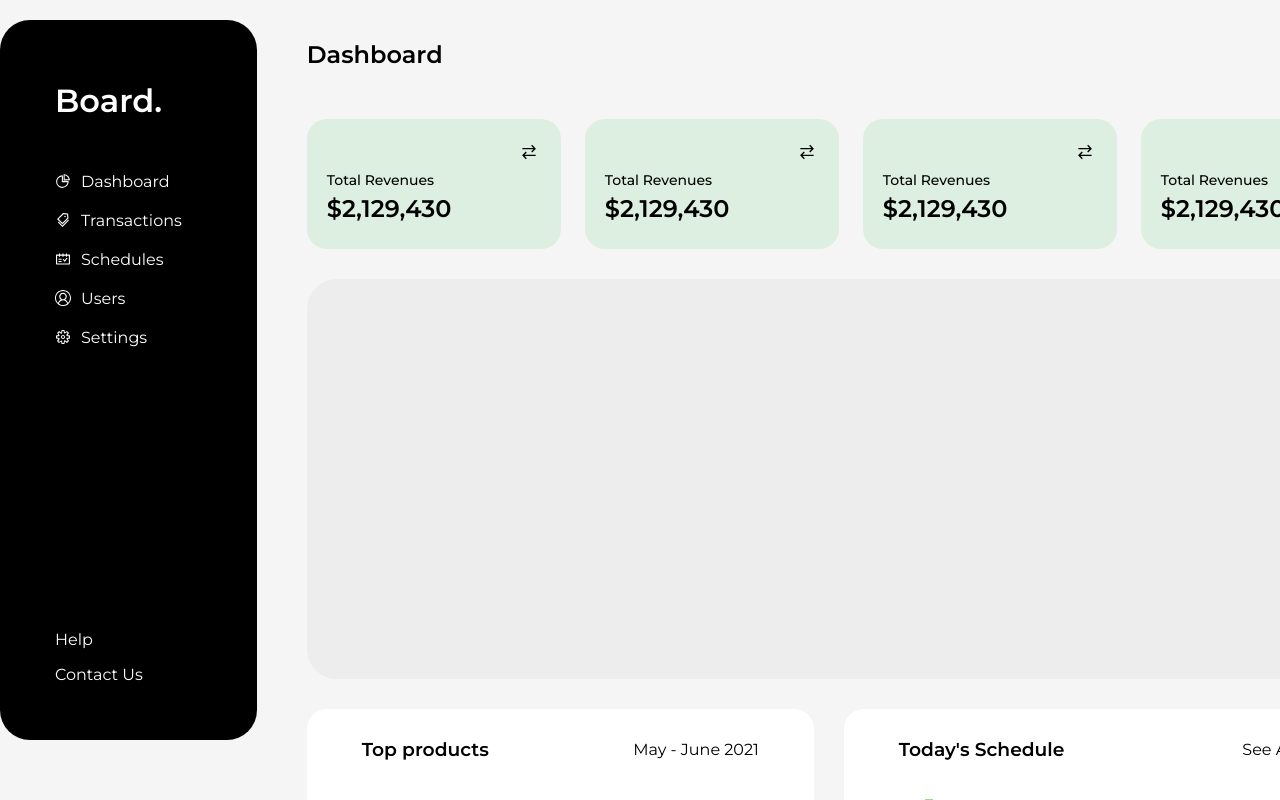
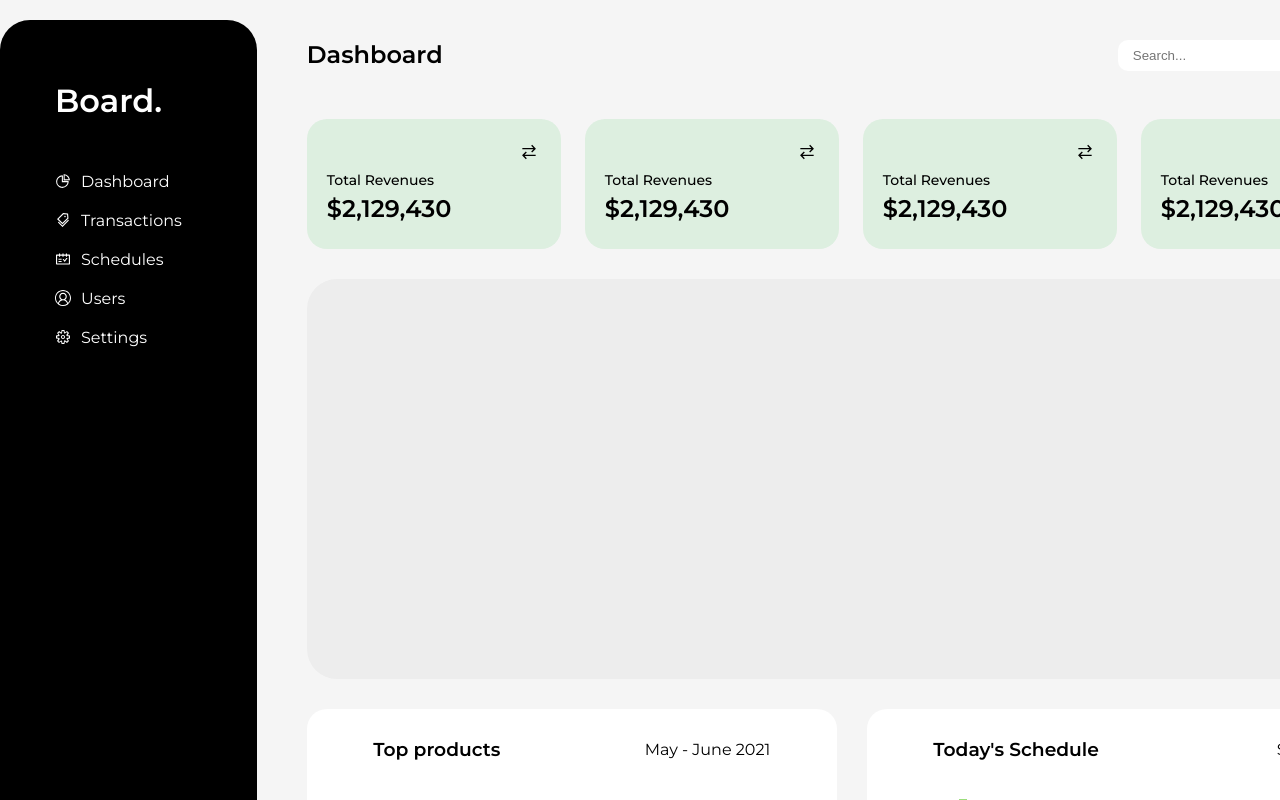
Before and after one commit to rajutkarsh07/Dashboard, a React (Vite) app: page / in a window 1280 px wide. Shown: the top 800 px of the page. Built offline with nearby package versions, Linux system fonts and the light colour scheme.

Commit message:
made navigation bar

```diff
--- a/src/components/Menu/Menu.scss
+++ b/src/components/Menu/Menu.scss
@@ -8,7 +8,7 @@
   color: #fff;
   // width: 280px;
   max-width: 160px;
-  min-height: 80vh;
+  min-height: 124vh;
 
   .menu-container {
     display: flex;
--- /dev/null
+++ b/src/components/Navbar/Navbar.jsx
@@ -0,0 +1,21 @@
+import "./Navbar.scss";
+import { AiOutlineBell, AiOutlineSearch } from "react-icons/ai";
+import utkarsh from "../../assets/utkarsh.jpg";
+
+const Navbar = () => {
+  return (
+    <div className="navbar">
+      <h2>Dashboard</h2>
+      <div className="notification">
+        <div className="search">
+          <input type="text" placeholder="Search..." />
+          <AiOutlineSearch className="icon" />
+        </div>
+        <AiOutlineBell />
+        <img src={utkarsh} alt="" />
+      </div>
+    </div>
+  );
+};
+
+export default Navbar;
--- /dev/null
+++ b/src/components/Navbar/Navbar.scss
@@ -0,0 +1,36 @@
+.navbar {
+  display: flex;
+  justify-content: space-between;
+  align-items: center;
+  width: 100%;
+
+  img {
+    height: 28px;
+    width: 28px;
+    border-radius: 50%;
+  }
+
+  .notification {
+    display: flex;
+    align-items: center;
+    font-size: 24px;
+    gap: 10px;
+
+    .search {
+      position: relative;
+
+      .icon {
+        position: absolute;
+        top: 7px;
+        right: 10px;
+        opacity: 0.4;
+      }
+      input {
+        padding: 8px 15px;
+        background: #ffffff;
+        border-radius: 10px;
+        border: none;
+      }
+    }
+  }
+}
--- a/src/components/ProductsCard/ProductsCard.scss
+++ b/src/components/ProductsCard/ProductsCard.scss
@@ -4,7 +4,7 @@
   align-items: center;
   padding: 10px 15px;
   gap: 20px;
-  width: 477px;
+  width: 500px;
   background: #ffffff;
   border-radius: 20px;
 
--- a/src/components/ScheduleCard/ScheduleCard.scss
+++ b/src/components/ScheduleCard/ScheduleCard.scss
@@ -4,7 +4,7 @@
   align-items: center;
   padding: 10px 15px;
   gap: 20px;
-  width: 477px;
+  width: 500px;
   background: #ffffff;
   border-radius: 20px;
 
--- a/src/pages/Dashboard/Dashboard.jsx
+++ b/src/pages/Dashboard/Dashboard.jsx
@@ -1,5 +1,6 @@
 import "./Dashboard.scss";
 import Menu from "../../components/Menu/Menu";
+import Navbar from "../../components/Navbar/Navbar";
 import Card from "../../components/Card/Card";
 import ProductsCard from "../../components/ProductsCard/ProductsCard";
 import ScheduleCard from "../../components/ScheduleCard/ScheduleCard";
@@ -11,8 +12,8 @@ const Dashboard = () => {
         <Menu />
       </div>
       <div className="right">
-        <div className="menubar">
-          <h2>Dashboard</h2>
+        <div className="navbar">
+          <Navbar />
         </div>
         <div className="cards">
           <Card />
--- a/src/pages/Dashboard/Dashboard.scss
+++ b/src/pages/Dashboard/Dashboard.scss
@@ -25,6 +25,7 @@
 
     .main-cards {
       display: flex;
+      // justify-content: space-between;
       gap: 30px;
     }
   }
```
Also changed, not shown: src/assets/utkarsh.jpg (added).
